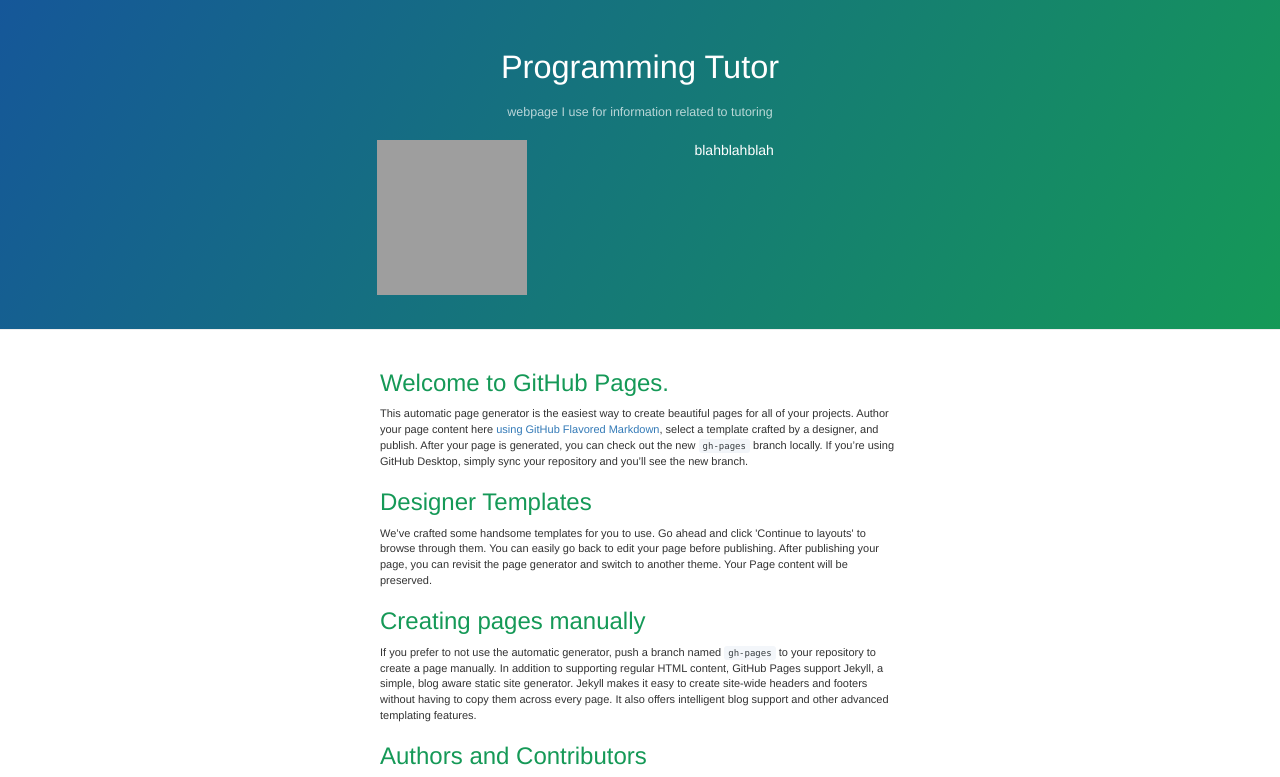
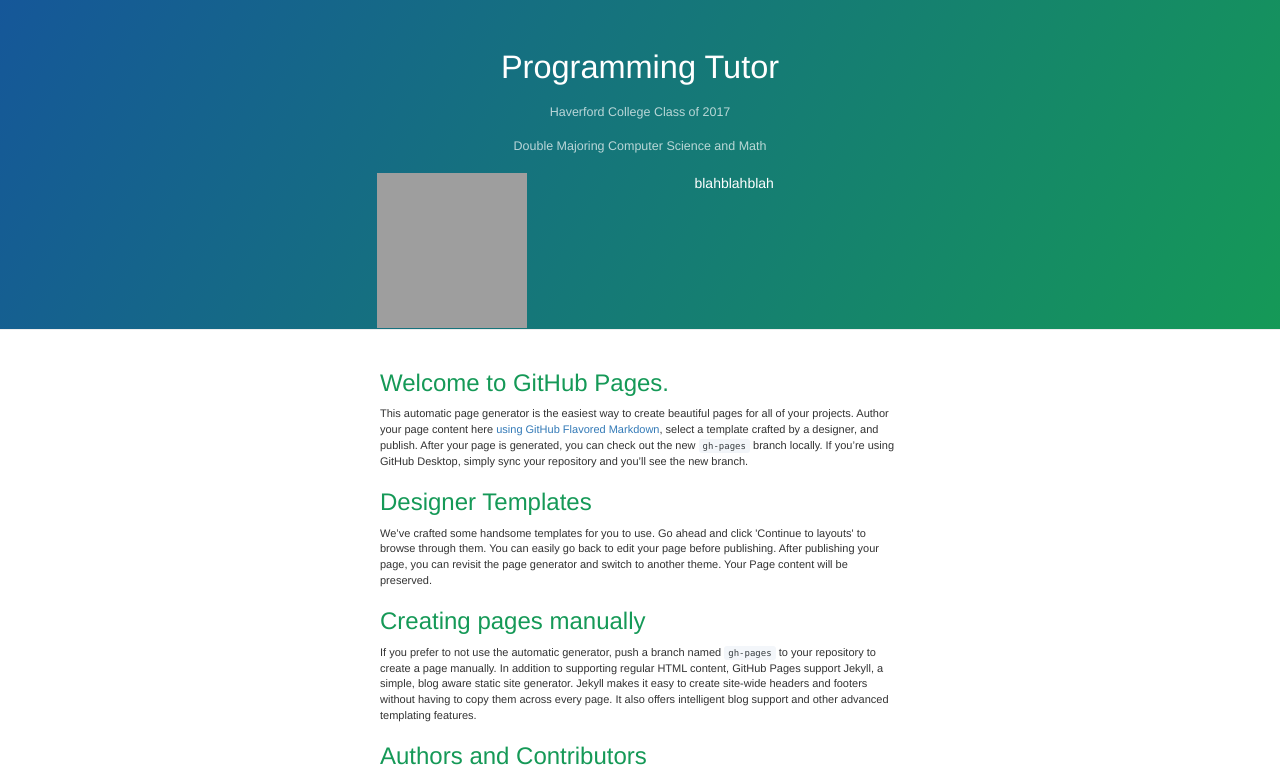
Before and after one commit to tjingrant/tutor, a plain HTML site: page index.html in a window 1280 px wide. Shown: the top 777 px of the page. Drawn offline with nearby package versions, Linux system fonts and the light colour scheme; grey boxes are pictures that could not be loaded.

Commit message:
Update index.html

```diff
--- a/index.html
+++ b/index.html
@@ -18,7 +18,8 @@
   <body>
     <section class="page-header" style="height:330px;margin-top:0px">
       <h1 class="project-name">Programming Tutor</h1>
-      <h2 class="project-tagline">webpage I use for information related to tutoring</h2>
+      <h2 class="project-tagline">Haverford College Class of 2017</h2>
+      <h2 class="project-tagline">Double Majoring Computer Science and Math</h2>
       <div class="col-md-12">
         <div class="col-md-2 col-md-offset-3">
           <img src="https://media.licdn.com/media/AAEAAQAAAAAAAAd7AAAAJDMxMjg3MTUwLTI0NmItNGNlMy1iYTljLTBjMzE4YWE0MzIzNg.jpg" alt="Mountain View" style="width:150px;height:155px;">
```
